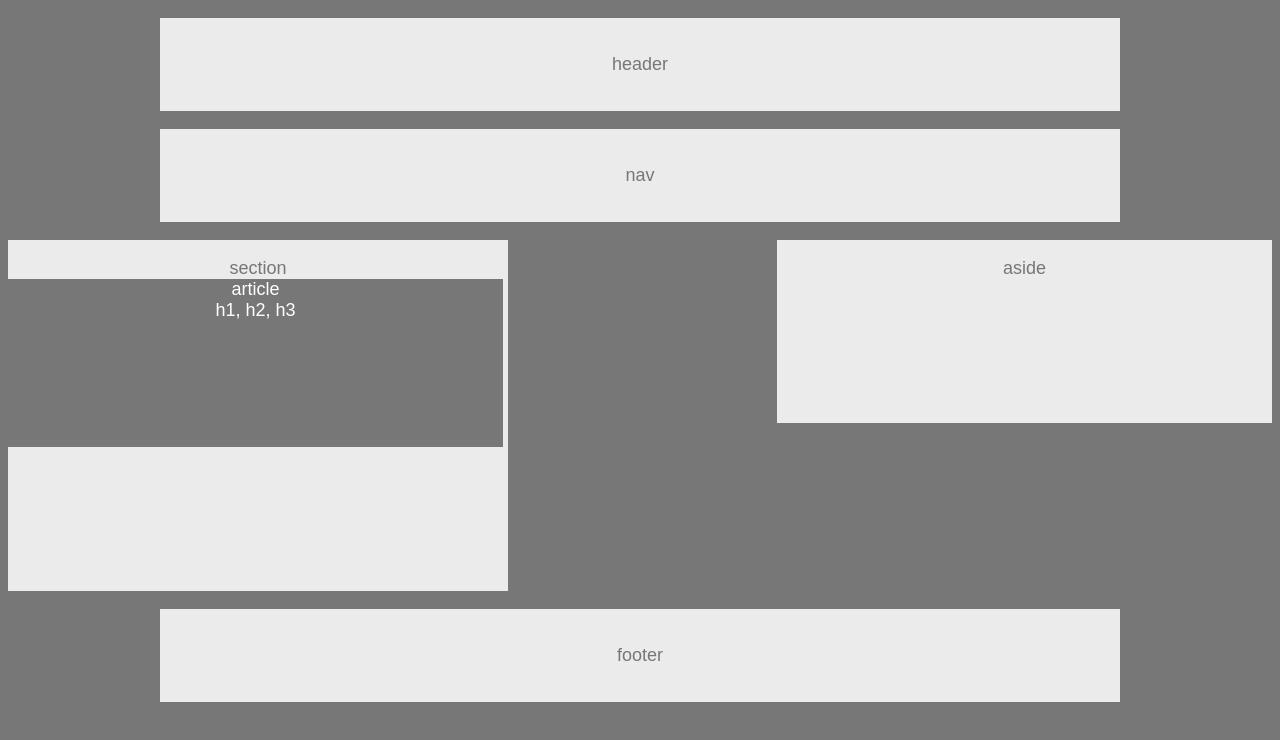
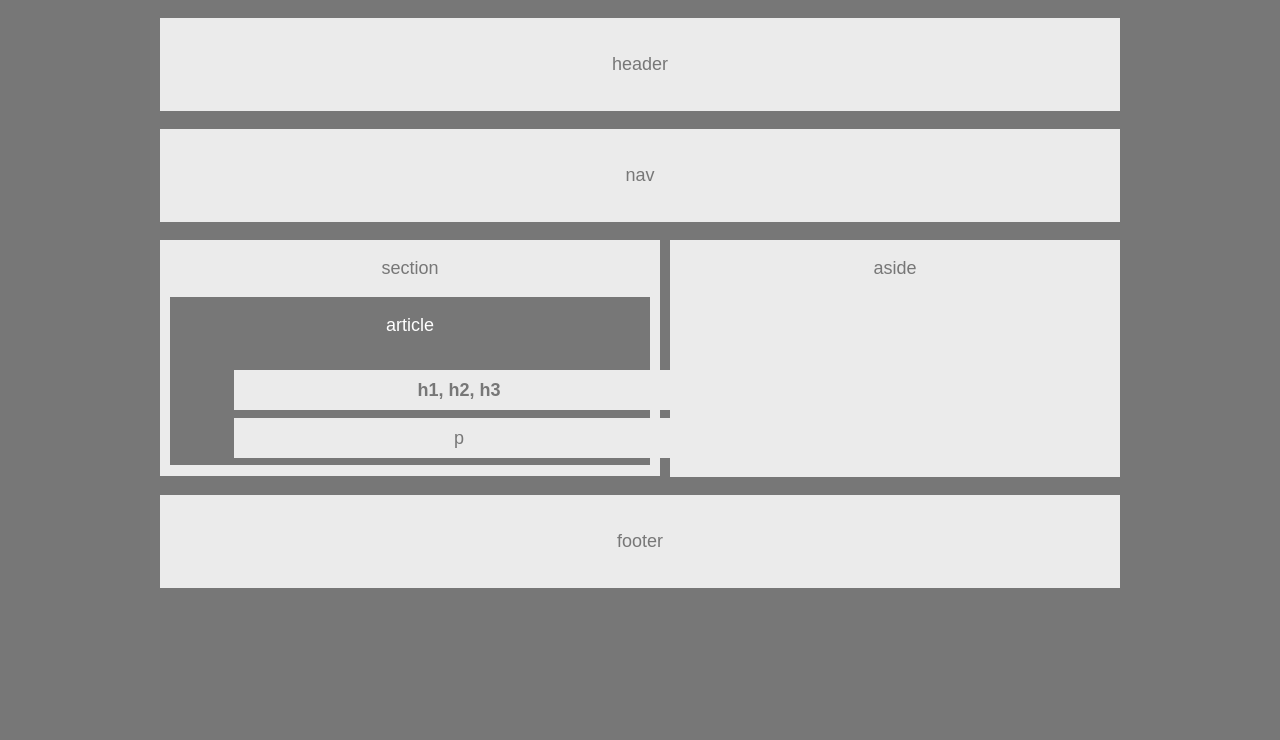
Before and after one commit to jenniferwonguyen/HW-WireFrame, a plain HTML site: page index.html in a window 1280 px wide. Drawn offline with Linux system fonts and the light colour scheme.

Commit message:
finaledit

```diff
--- a/index.html
+++ b/index.html
@@ -4,24 +4,25 @@
 <head>
         <link rel="stylesheet" href="style.css">
 
-
 </head>
 
 <body id="body">
         <p id="header">header</p>
         <p id="nav">nav</p>
-        <div id="aside">aside</div>
+    <div id="aside">aside</div>
 
-
-        <div id="section">section
-        <div id="article">article
-            <div><header> h1, h2, h3</header>
-            <div><p><p><p></p></div>
+    <div id="section">section
+            <figure class="box-3"></figure>
+    <div id="article">article
+        <div><p><p><p></p></div>
+        </div>
         </div>
         </div>
 
+            <figure class="box box-1"><b>h1, h2, h3</b></figure>
+            <figure class="box box-2">p</figure>
 
-        </div>
+
 
         <p id="footer">footer</p>
 
--- a/style.css
+++ b/style.css
@@ -1,7 +1,10 @@
 #body {
+    width: 960px;
     background-color:#777;
     font-family: Arial, Helvetica, sans-serif;
     font-size: 18px;
+    margin-left: auto;
+    margin-right: auto;
 
 }
 
@@ -27,33 +30,48 @@
     margin-right: auto;
   }
   #aside {
-    width: 495px;
+    width: 450px;
     background-color: #ebebeb;
     color: #777;
     text-align: center;
+    padding-top: 1em;
+    padding-bottom: 11em;
     float: right;
-    padding-top: 1em;
-    padding-bottom: 8em;
-    margin-left: auto;
+    margin-right: auto;
   }
 
   #section {
     width: 500px;
+    height: 200px;
     background-color: #ebebeb;
     color: #777;
     text-align: center;
     padding-top: 1em;
-    padding-bottom: 8em;
+    padding-bottom: 1em;
 
   }
 
   #article {
-      width: 495px;
-      font-style: bold;
+      width: 480px;
+      height: 150px;
       background-color: #777;
+      text-align: center;
       color: white;
-      padding-bottom: 6em;
+      padding-top: 1em;
+      margin: 10px;
   }
+
+
+#ppp {
+    width: 200px;
+    height: 5xp;
+    background-color: #ebebeb;
+    text-align: center;
+    color: #777;
+    float: right;
+    padding-top: 1em;
+    padding-bottom: 1em;
+}
 
   #footer {
     width: 960px;
@@ -64,4 +82,34 @@
     padding-bottom: 2em;
     margin-left: auto;
     margin-right: auto;
+    float: left;
   }
+
+  .box {
+    position: fixed;
+    width: 450px;
+    height: 30px;
+    background: #ebebeb;
+    color: #777;
+    text-align: center;
+    padding-top: 10px;
+    margin: 10px;
+  }
+
+  .box-1 {
+    top: 45%;
+    left: 17.5%;
+  }
+
+  .box-2 {
+    top: 51%;
+    left: 17.5%;
+  }
+  .box-3 {
+    top: 20%;
+    right: 80%;
+    width: 10px;
+    background: red;
+    text-align: center;
+    float: auto;
+  }
```
